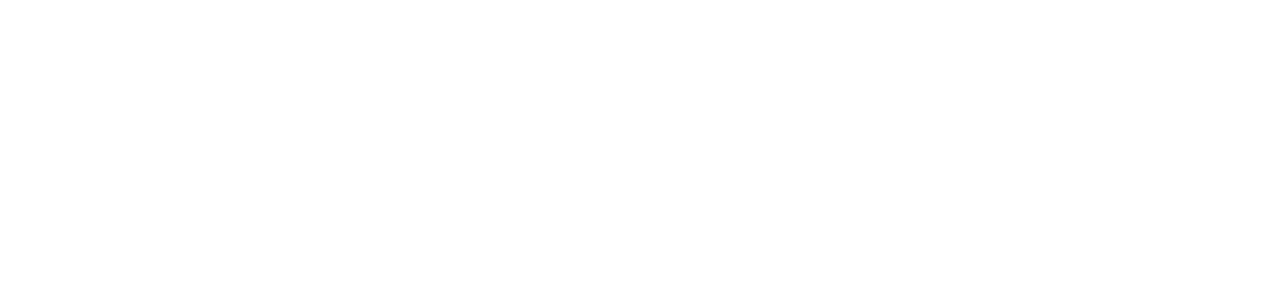
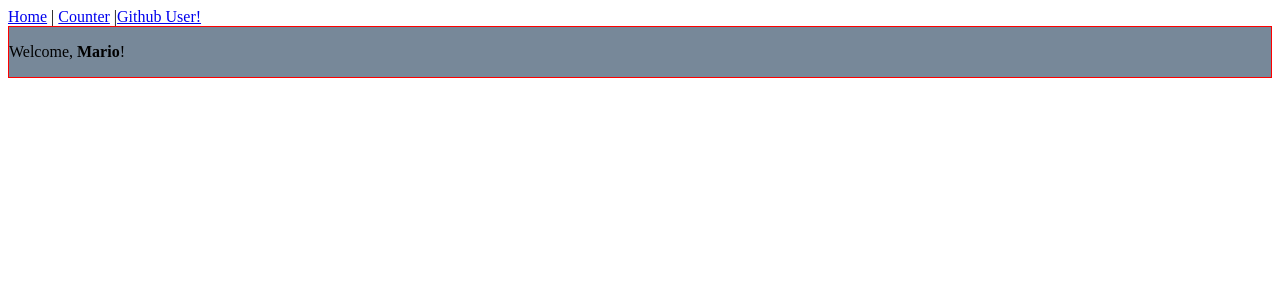
Before and after one commit to Eno-Mario/react, a React (Vite) app: page / in a window 1280 px wide. Before the commit this address had no page. Shown: the top 300 px of the page. Built offline with nearby package versions, Linux system fonts and the light colour scheme.

Commit message:
soluzione

```diff
--- a/src/App.jsx
+++ b/src/App.jsx
@@ -15,7 +15,7 @@
 import TodoList from "./TodoList";
 import Container from "./Container";
 import GithubUser from "./GithubUser";
-import { BrowserRouter, Route, Routes } from "react-router-dom";
+import { BrowserRouter, Link, Route, Routes } from "react-router-dom";
 import ShowGithubUser from "./ShowGithubUser";
 
 export const LanguageContext = React.createContext();
@@ -29,7 +29,11 @@
 
   return (
     <BrowserRouter>
+      <Link to="/">Home</Link> | <Link to="/counter">Counter</Link> |
+      <Link to="/users/Eno-Mario">Github User!</Link>
       <Routes>
+        <Route path="/" element={<Welcome name="Mario" />} />
+        <Route path="counter" element={<Counter />} />
         <Route path="users/:username" element={<ShowGithubUser />} />
       </Routes>
     </BrowserRouter>
```
Also changed, not shown: 1 other file (tests, documents, lock files or other folders).
